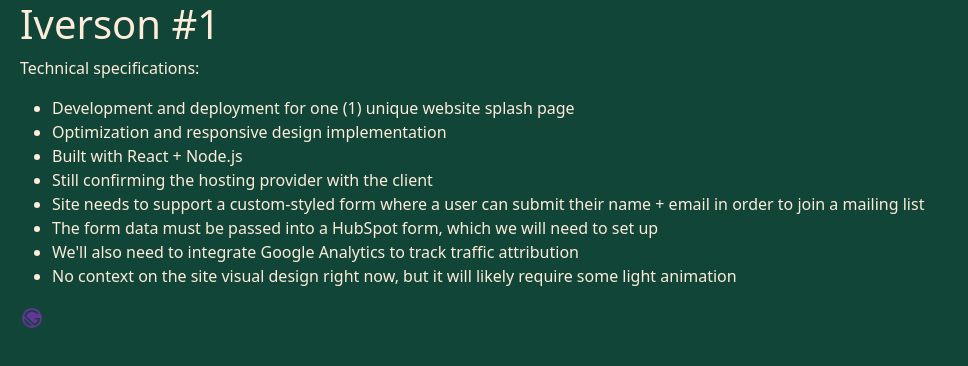
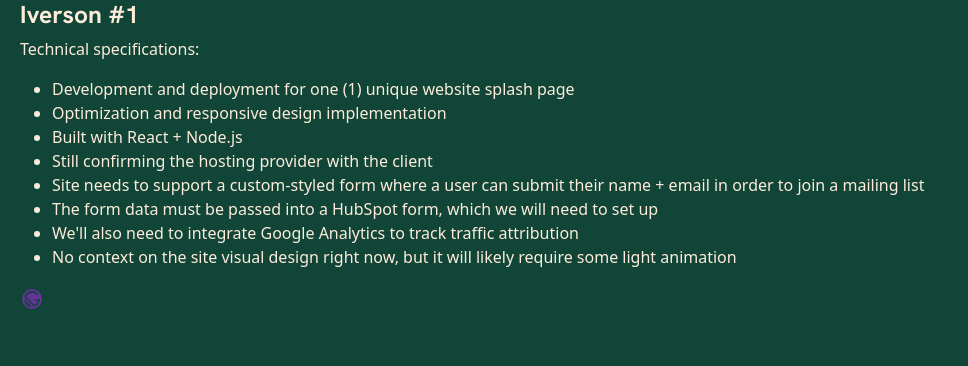
Before and after one commit to 1GR3/iverson, a Gatsby site: page / in a window 1280 px wide. Shown: the whole page, without its empty margins (0-968 px from the left). Built offline with nearby package versions, Linux system fonts and the light colour scheme; Gatsby itself is replaced by a stand-in of ours.

Commit message:
basic bootstrap element customisation

```diff
--- a/src/styles/styles.scss
+++ b/src/styles/styles.scss
@@ -1 +1,18 @@
+@import url('https://fonts.googleapis.com/css2?family=Hanken+Grotesk:ital,wght@0,100..900;1,100..900&display=swap');
+
 @import "./_bootstrap.scss";
+
+body {
+
+    h1,
+    .btn {
+        font-family: "Hanken Grotesk", sans-serif;
+        font-size: 24.5px;
+        font-weight: 700;
+    }
+
+    .btn-link {
+        line-height: 1;
+        color: $body-color;
+    }
+}
```
